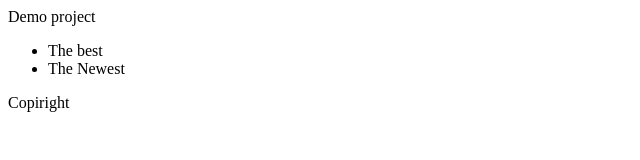
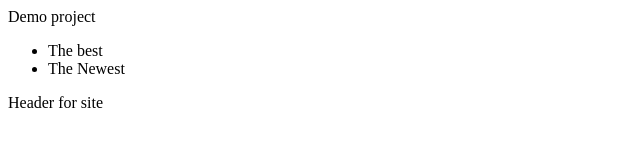
Before and after one commit to MalininAndrew/testRepository, a plain HTML site: page index.html in a window 1280 px wide. Shown: the full height of the page, 0-640 px from the left. Drawn offline with Linux system fonts and the light colour scheme.

Commit message:
hui znaiet chto

```diff
--- a/index.html
+++ b/index.html
@@ -12,6 +12,6 @@
 		<li>The best</li>
 		<li>The Newest</li>
 	</ul>
-	<p>Copiright</p>
+	<div>Header for site</div>
 </body>
 </html>
```
